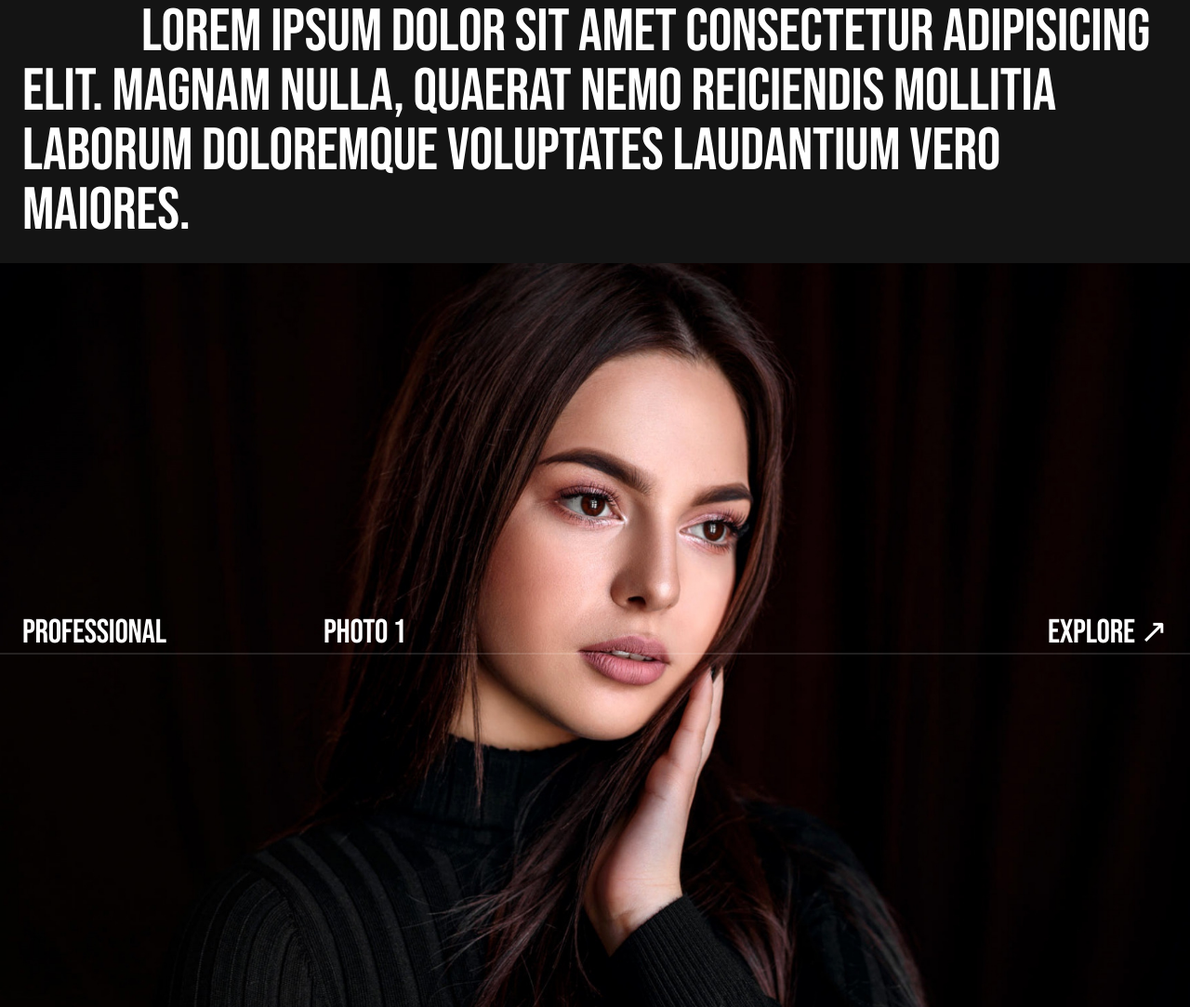
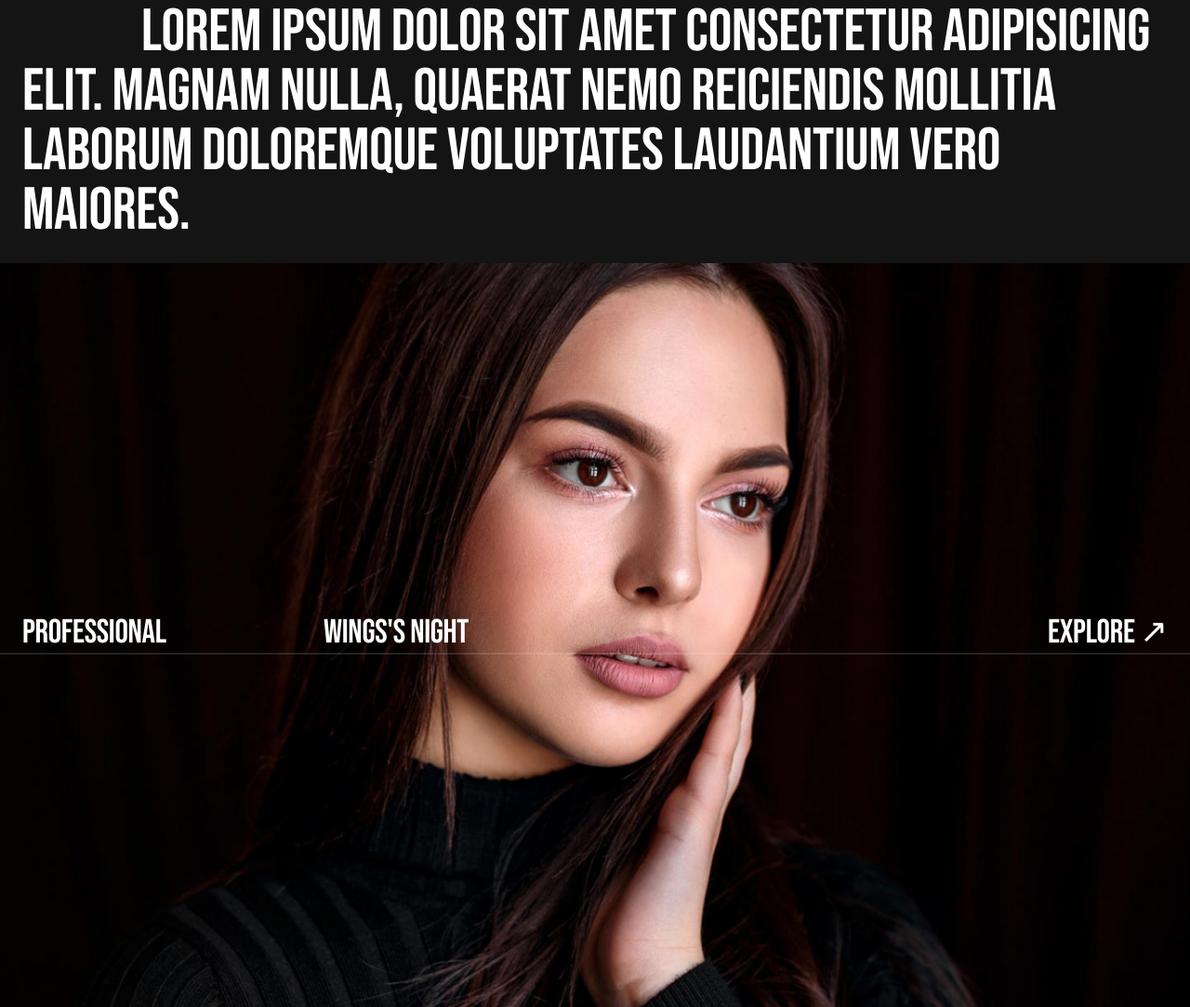
Before and after one commit to freetimezp/usefull-things-182-slider, a website built with Vite: page index.html in a window 1280 px wide. Shown: the part 517-1600 px from the top of the page at 93% size. Built offline with nearby package versions, Linux system fonts and the light colour scheme; some packages are replaced by stand-ins of ours.

Commit message:
03. usefull-things-182-slider. GSAP slider animation.

```diff
--- a/index.html
+++ b/index.html
@@ -53,6 +53,7 @@
             </h1>
         </section>
 
+        <script type="module" src="./src/assets/js/slides.js"></script>
         <script type="module" src="./src/assets/js/main.js"></script>
     </body>
 </html>
--- a/package.json
+++ b/package.json
@@ -10,5 +10,9 @@
     },
     "devDependencies": {
         "vite": "^6.3.5"
+    },
+    "dependencies": {
+        "gsap": "^3.13.0",
+        "lenis": "^1.3.4"
     }
 }
--- a/src/assets/js/main.js
+++ b/src/assets/js/main.js
@@ -0,0 +1,283 @@
+import gsap from "gsap";
+import { ScrollTrigger } from "gsap/ScrollTrigger";
+import Lenis from "lenis";
+
+import slides from "./slides";
+
+//console.log(slides);
+
+gsap.registerPlugin(ScrollTrigger);
+
+document.addEventListener("DOMContentLoaded", () => {
+    const lenis = new Lenis();
+    lenis.on("scroll", ScrollTrigger.update);
+    gsap.ticker.add((time) => {
+        lenis.raf(time * 1000);
+    });
+    gsap.ticker.lagSmoothing(0);
+
+    const slideImages = document.querySelector(".slide-images");
+    const titleElement = document.getElementById("title-text");
+    const exploreLink = document.querySelector(".slide-link a");
+
+    const totalSlides = slides.length;
+    const stripsCount = 25;
+    let currentTitleIndex = 0;
+    let queuedTitleIndex = null;
+    const titleChangeThreshold = 0.5;
+    let isAnimating = false;
+
+    const firstSlideImg = document.querySelector("#img-1 img");
+    firstSlideImg.style.transform = "scale(1.25)";
+
+    for (let i = 1; i < totalSlides; i++) {
+        const imgContainer = document.createElement("div");
+        imgContainer.className = "img-container";
+        imgContainer.id = `img-container-${i + 1}`;
+        imgContainer.style.opacity = "0";
+
+        for (let j = 0; j < stripsCount; j++) {
+            const strip = document.createElement("div");
+            strip.className = "strip";
+
+            const img = document.createElement("img");
+            img.src = slides[i].image;
+            img.alt = slides[i].title;
+            img.style.transform = "scale(1.25)";
+
+            const stripPositionFromBottom = stripsCount - j - 1;
+            const stripLowerBound = (stripPositionFromBottom + 1) * (100 / stripsCount);
+            const stripUpperBound = stripPositionFromBottom * (100 / stripsCount);
+
+            strip.style.clipPath = `polygon(
+                0% ${stripLowerBound}%,
+                100% ${stripLowerBound}%,
+                100% ${stripUpperBound - 0.1}%,
+                0% ${stripUpperBound - 0.1}%
+            )`;
+
+            strip.appendChild(img);
+            imgContainer.appendChild(strip);
+        }
+
+        slideImages.appendChild(imgContainer);
+        //console.log(slideImages);
+    }
+
+    const transitionCount = totalSlides - 1;
+    const scrollDistancePerTransition = 1000;
+    const initialScrollDelay = 300;
+    const finalScrollDelay = 300;
+
+    const totalScrollDistance = transitionCount * scrollDistancePerTransition + initialScrollDelay + finalScrollDelay;
+    const transitionRanges = [];
+    let currentScrollPosition = initialScrollDelay;
+
+    for (let i = 0; i < transitionCount; i++) {
+        const transitionStart = currentScrollPosition;
+        const transitionEnd = transitionStart + scrollDistancePerTransition;
+
+        transitionRanges.push({
+            transition: i,
+            startVh: transitionStart,
+            endVh: transitionEnd,
+            startPercent: transitionStart / totalScrollDistance,
+            endPercent: transitionEnd / totalScrollDistance,
+        });
+
+        currentScrollPosition = transitionEnd;
+    }
+
+    function calculateImageProgress(scrollProgress) {
+        let imageProgress = 0;
+
+        if (scrollProgress < transitionRanges[0].startPercent) {
+            return 0;
+        }
+        if (scrollProgress > transitionRanges[transitionRanges.length - 1].endPercent) {
+            return transitionRanges.length;
+        }
+
+        for (let i = 0; i < transitionRanges.length; i++) {
+            const range = transitionRanges[i];
+
+            if (scrollProgress >= range.startPercent && scrollProgress <= range.endPercent) {
+                const rangeSize = range.endPercent - range.startPercent;
+                const normalizedProgress = (scrollProgress - range.startPercent) / rangeSize;
+                imageProgress = i + normalizedProgress;
+                break;
+            } else if (scrollProgress > range.endPercent) {
+                imageProgress = i + 1;
+            }
+        }
+
+        return imageProgress;
+    }
+
+    function getScaleForImage(imageIndex, currentImageIndex, progress) {
+        if (imageIndex > currentImageIndex) return 1.25;
+        if (imageIndex < currentImageIndex - 1) return 1;
+
+        let totalProgress = imageIndex === currentImageIndex ? progress : 1 + progress;
+
+        return 1.25 - (0.25 * totalProgress) / 2;
+    }
+
+    function animateTitleChange(index, direction) {
+        if (index === currentTitleIndex) return;
+        if (index < 0 || index >= slides.length) return;
+
+        if (isAnimating) {
+            queuedTitleIndex = index;
+            return;
+        }
+
+        isAnimating = true;
+        const newTitle = slides[index].title;
+        const newUrl = slides[index].url;
+        const outY = direction === "down" ? "-120%" : "120%";
+        const inY = direction === "down" ? "120%" : "-120%";
+
+        gsap.killTweensOf(titleElement);
+        exploreLink.href = newUrl;
+
+        gsap.to(titleElement, {
+            y: outY,
+            duration: 0.5,
+            ease: "power3.out",
+            onComplete: () => {
+                titleElement.textContent = newTitle;
+
+                gsap.set(titleElement, { y: inY });
+                gsap.to(titleElement, {
+                    y: "0%",
+                    duration: 0.5,
+                    ease: "power3.out",
+                    onComplete: () => {
+                        currentTitleIndex = index;
+                        isAnimating = false;
+
+                        if (queuedTitleIndex !== null && queuedTitleIndex !== currentTitleIndex) {
+                            const nextIndex = queuedTitleIndex;
+                            queuedTitleIndex = null;
+
+                            animateTitleChange(nextIndex, direction);
+                        }
+                    },
+                });
+            },
+        });
+    }
+
+    function getTitleIndexForProgress(imageProgress) {
+        const imageIndex = Math.floor(imageProgress);
+        const imageSpecificProgress = imageProgress - imageIndex;
+
+        if (imageSpecificProgress >= titleChangeThreshold) {
+            return Math.min(imageIndex + 1, slides.length - 1);
+        } else {
+            return imageIndex;
+        }
+    }
+
+    let lastImageProgress = 0;
+
+    ScrollTrigger.create({
+        trigger: ".sticky-slider",
+        start: "top top",
+        end: `+=${totalScrollDistance}vh`,
+        pin: true,
+        pinSpacing: true,
+        scrub: 1,
+        invalidateOnRefresh: true,
+        onUpdate: (self) => {
+            //console.log("Scroll progress:", self.progress);
+
+            const imageProgress = calculateImageProgress(self.progress);
+
+            if (typeof imageProgress === "number") {
+                const scrollDirection = imageProgress > lastImageProgress ? "down" : "up";
+                const currentImageIndex = Math.floor(imageProgress);
+                const imageSpecificProgress = imageProgress - currentImageIndex;
+
+                const correctTitleIndex = getTitleIndexForProgress(imageProgress);
+
+                if (correctTitleIndex !== currentTitleIndex) {
+                    queuedTitleIndex = correctTitleIndex;
+
+                    if (!isAnimating) {
+                        animateTitleChange(correctTitleIndex, scrollDirection);
+                    }
+                }
+
+                const firstSlideImgScale = getScaleForImage(0, currentImageIndex, imageSpecificProgress);
+                firstSlideImg.style.transform = `scale(${firstSlideImgScale})`;
+
+                for (let i = 1; i < totalSlides; i++) {
+                    const imgIndex = i + 1;
+                    const transitionIndex = imgIndex - 2;
+
+                    const imgContainer = document.getElementById(`img-container-${imgIndex}`);
+                    if (!imgContainer) continue;
+
+                    imgContainer.style.opacity = "1";
+
+                    const strips = imgContainer.querySelectorAll(".strip");
+                    const images = imgContainer.querySelectorAll("img");
+
+                    if (transitionIndex < currentImageIndex) {
+                        strips.forEach((strip, stripIndex) => {
+                            const stripPositionFromBottom = stripsCount - stripIndex - 1;
+                            const stripUpperBound = stripPositionFromBottom * (100 / stripsCount);
+                            const stripLowerBound = (stripPositionFromBottom + 1) * (100 / stripsCount);
+
+                            strip.style.clipPath = `polygon(
+                                0% ${stripLowerBound}%,
+                                100% ${stripLowerBound}%,
+                                100% ${stripUpperBound - 0.1}%,
+                                0% ${stripUpperBound - 0.1}%
+                            )`;
+                        });
+                    } else if (transitionIndex === currentImageIndex) {
+                        strips.forEach((strip, stripIndex) => {
+                            const stripPositionFromBottom = stripsCount - stripIndex - 1;
+                            const stripUpperBound = stripPositionFromBottom * (100 / stripsCount);
+                            const stripLowerBound = (stripPositionFromBottom + 1) * (100 / stripsCount);
+                            const stripDelay = (stripIndex / stripsCount) * 0.5;
+                            const adjustedProgress = Math.max(0, Math.min(1, (imageSpecificProgress - stripDelay) * 2));
+                            const currentStripUpperBound =
+                                stripLowerBound - (stripLowerBound - (stripUpperBound - 0.1)) * adjustedProgress;
+
+                            strip.style.clipPath = `polygon(
+                                0% ${stripLowerBound}%,
+                                100% ${stripLowerBound}%,
+                                100% ${currentStripUpperBound}%,
+                                0% ${currentStripUpperBound}%
+                            )`;
+                        });
+                    } else {
+                        strips.forEach((strip, stripIndex) => {
+                            const stripPositionFromBottom = stripsCount - stripIndex - 1;
+                            const stripLowerBound = (stripPositionFromBottom + 1) * (100 / stripsCount);
+
+                            strip.style.clipPath = `polygon(
+                                0% ${stripLowerBound}%,
+                                100% ${stripLowerBound}%,
+                                100% ${stripLowerBound}%,
+                                0% ${stripLowerBound}%
+                            )`;
+                        });
+                    }
+
+                    const imgScale = getScaleForImage(transitionIndex, currentImageIndex, imageSpecificProgress);
+
+                    images.forEach((img) => {
+                        img.style.transform = `scale(${imgScale})`;
+                    });
+                }
+
+                lastImageProgress = imageProgress;
+            }
+        },
+    });
+});
--- /dev/null
+++ b/src/assets/js/slides.js
@@ -0,0 +1,35 @@
+import img1 from "/src/assets/images/img1.jpg";
+import img2 from "/src/assets/images/img2.jpg";
+import img3 from "/src/assets/images/img3.jpg";
+import img4 from "/src/assets/images/img4.jpg";
+import img5 from "/src/assets/images/img5.jpg";
+
+const slides = [
+    {
+        title: "Wings's Night",
+        image: img1,
+        url: "https://www.google.com",
+    },
+    {
+        title: "Bold Dreams",
+        image: img2,
+        url: "https://www.google.com",
+    },
+    {
+        title: "Shards's Flowers",
+        image: img3,
+        url: "https://www.google.com",
+    },
+    {
+        title: "Silk in the Pirates",
+        image: img4,
+        url: "https://www.google.com",
+    },
+    {
+        title: "Growing Ashes",
+        image: img5,
+        url: "https://www.google.com",
+    },
+];
+
+export default slides;
```
Also changed, not shown: 1 other file.
